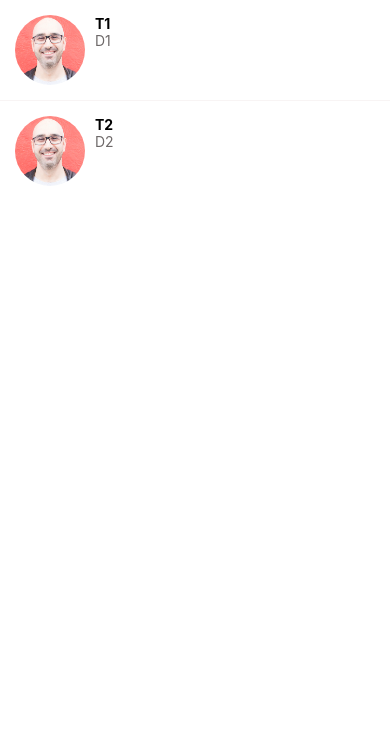
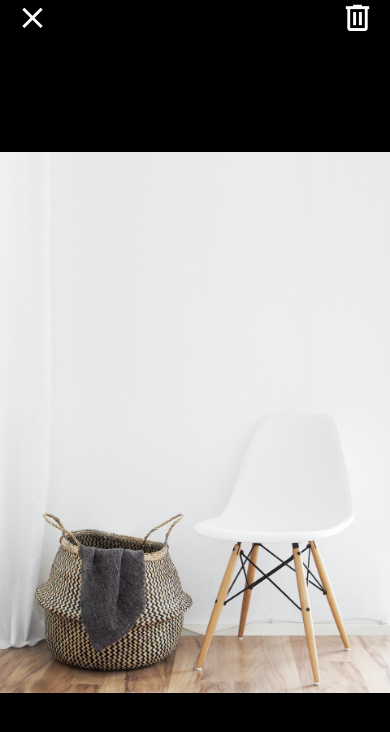
Before and after one commit to melher39/donewithit, a React Native app: screen / in a window 390 px wide. Shown: the top 732 px of the page. Built offline with nearby package versions, Linux system fonts and the light colour scheme.

Commit message:
playing around the code and modifying the different screens and components

```diff
--- a/App.js
+++ b/App.js
@@ -10,10 +10,10 @@ import WelcomeScreen from "./app/screens/WelcomeScreen.js";
 
 export default function App() {
   return (
-    // <ViewImageScreen/>
+    <ViewImageScreen/>
     // <WelcomeScreen/>
     // <ListingDetailsScreen/>
-    <MessagesScreen/>
+    // <MessagesScreen/>
   );
 };
 
--- a/app/components/ListItem.js
+++ b/app/components/ListItem.js
@@ -43,6 +43,6 @@ const styles = StyleSheet.create({
     subTitle: {
         color: colors.medium
     }
-})
+});
 
 export default ListItem;
--- a/app/screens/ViewImageScreen.js
+++ b/app/screens/ViewImageScreen.js
@@ -36,7 +36,7 @@ const styles = StyleSheet.create({
         backgroundColor: colors.black
     },
     image: {
-        // resizeMode: "contain",
+        resizeMode: "contain",
         height: "100%",
         width: "100%"
     },
@@ -54,5 +54,4 @@ const styles = StyleSheet.create({
     }
 });
 
-
 export default ViewImageScreen;
```
